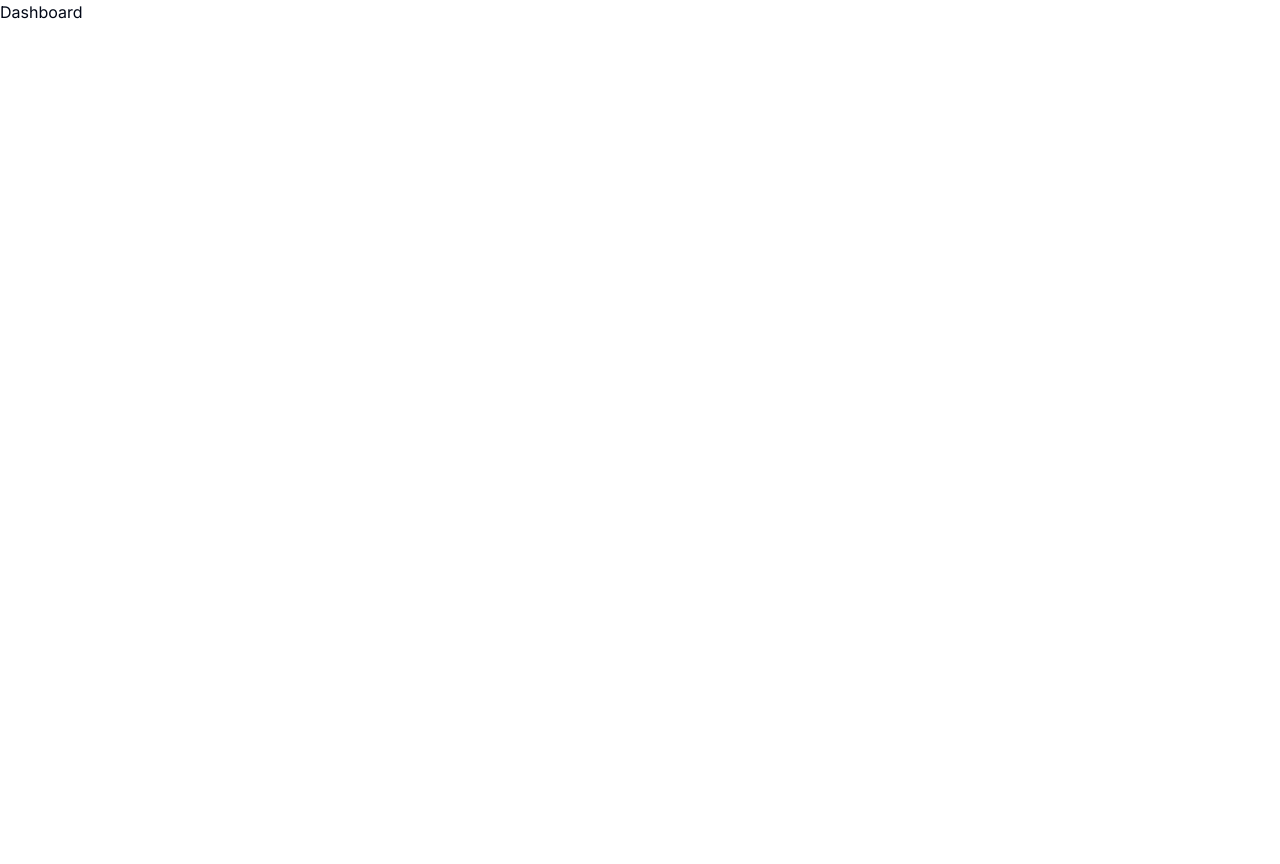
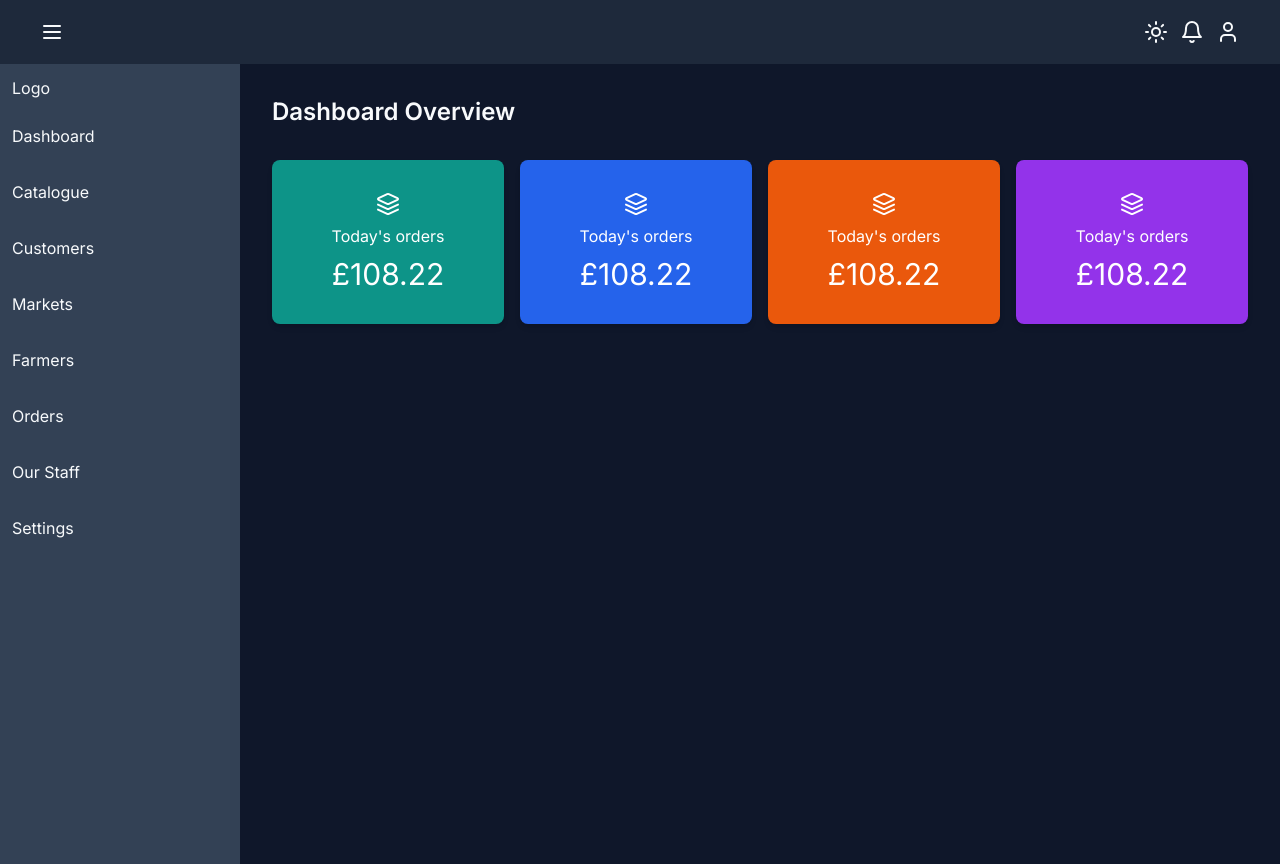
Before and after one commit to NeilRow56/jb_ecomm, a Next.js app: page /dashboard in a window 1280 px wide. Before the commit the page ends 800 px from the top, so only its background shows below. Built offline with nearby package versions, Linux system fonts and the light colour scheme.

Commit message:
Initial routes and dashboard setup

```diff
--- /dev/null
+++ b/src/app/(back-office)/_components/LargCard.tsx
@@ -0,0 +1,21 @@
+import { cn } from '@/lib/utils'
+import { Layers } from 'lucide-react'
+import React from 'react'
+
+type LargeCardProps = {
+  className: string
+}
+
+const LargeCard = ({ className }: LargeCardProps) => {
+  return (
+    <div
+      className={`flex flex-col items-center gap-2 rounded-lg p-8 text-white shadow-md ${className}`}
+    >
+      <Layers />
+      <h4>Today&apos;s orders</h4>
+      <h2 className="text-2xl lg:text-3xl">£108.22</h2>
+    </div>
+  )
+}
+
+export default LargeCard
--- /dev/null
+++ b/src/app/(back-office)/_components/LargeCards.tsx
@@ -0,0 +1,18 @@
+import React from 'react'
+import LargeCard from './LargCard'
+
+type Props = {}
+
+const LargeCards = (props: Props) => {
+  return (
+    <div className="grid grid-cols-1 gap-4 py-8 md:grid-cols-2 lg:grid-cols-4 ">
+      {/* Card */}
+      <LargeCard className="bg-teal-600" />
+      <LargeCard className="bg-blue-600" />
+      <LargeCard className="bg-orange-600" />
+      <LargeCard className="bg-purple-600" />
+    </div>
+  )
+}
+
+export default LargeCards
--- /dev/null
+++ b/src/app/(back-office)/_components/Navbar.tsx
@@ -0,0 +1,29 @@
+import { Bell, Menu, Sun, User } from 'lucide-react'
+import Link from 'next/link'
+
+type Props = {}
+
+const Navbar = (props: Props) => {
+  return (
+    <div className=" fixed top-0  flex h-16 w-full items-center justify-between  bg-slate-800 px-10 py-4 text-slate-50">
+      <div className="flex">
+        <button>
+          <Menu />
+        </button>
+      </div>
+      <div className="flex space-x-3">
+        <button>
+          <Sun />
+        </button>
+        <button>
+          <Bell />
+        </button>
+        <button>
+          <User />
+        </button>
+      </div>
+    </div>
+  )
+}
+
+export default Navbar
--- /dev/null
+++ b/src/app/(back-office)/_components/Sidebar.tsx
@@ -0,0 +1,26 @@
+import Link from 'next/link'
+import React from 'react'
+
+type Props = {}
+
+const Sidebar = (props: Props) => {
+  return (
+    <div className=" fixed left-0 top-16 min-h-screen w-60 space-y-6 bg-slate-700 p-3 text-slate-50">
+      <Link className="mb-6 " href="#">
+        Logo
+      </Link>
+      <div className="flex flex-col space-y-8">
+        <Link href="#">Dashboard</Link>
+        <Link href="#">Catalogue</Link>
+        <Link href="#">Customers</Link>
+        <Link href="#">Markets</Link>
+        <Link href="#">Farmers</Link>
+        <Link href="#">Orders</Link>
+        <Link href="#">Our Staff</Link>
+        <Link href="#">Settings</Link>
+      </div>
+    </div>
+  )
+}
+
+export default Sidebar
--- a/src/app/(back-office)/dashboard/page.tsx
+++ b/src/app/(back-office)/dashboard/page.tsx
@@ -1,3 +1,17 @@
+import Heading from '@/components/Heading'
+import LargeCards from '../_components/LargeCards'
+
 export default function Dashboard() {
-  return <div>Dashboard</div>
+  return (
+    <div>
+      <Heading title="Dashboard Overview" />
+      {/* Large Cards */}
+      <LargeCards />
+      {/* Small cards */}
+
+      {/* Charts */}
+
+      {/* Table for Recent Orders */}
+    </div>
+  )
 }
--- /dev/null
+++ b/src/app/(back-office)/layout.tsx
@@ -0,0 +1,22 @@
+import Navbar from './_components/Navbar'
+import Sidebar from './_components/Sidebar'
+
+export default function MarketingLayout({
+  children,
+}: {
+  children: React.ReactNode
+}) {
+  return (
+    <div className="flex ">
+      {/* Sidebar */}
+      <Sidebar />
+      <div className="w-full ">
+        {/* Header */}
+        <Navbar />
+        <main className="ml-60 mt-16 min-h-screen  bg-slate-900 p-8 text-slate-50">
+          {children}
+        </main>
+      </div>
+    </div>
+  )
+}
--- /dev/null
+++ b/src/components/Heading.tsx
@@ -0,0 +1,9 @@
+type HeadingProps = {
+  title: string
+}
+
+const Heading = ({ title }: HeadingProps) => {
+  return <h2 className=" text-2xl font-semibold text-slate-50">{title}</h2>
+}
+
+export default Heading
```
